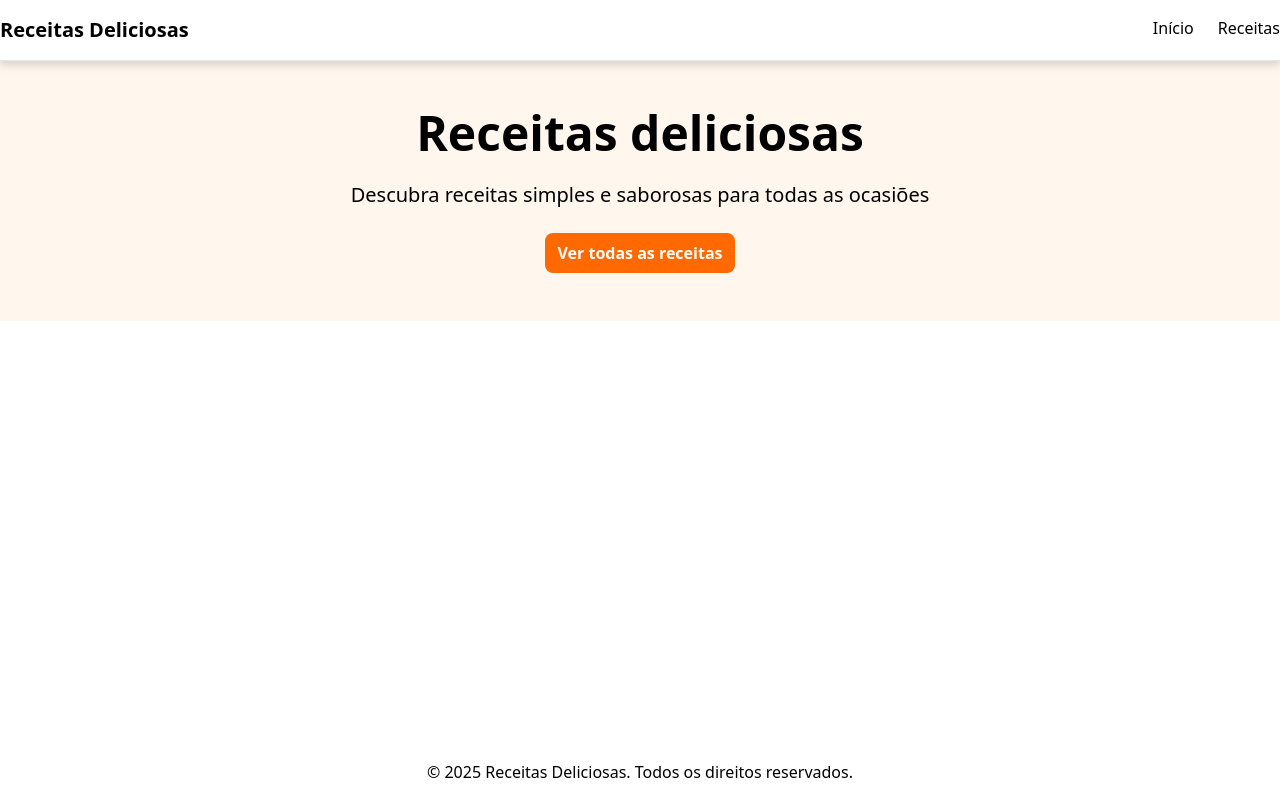
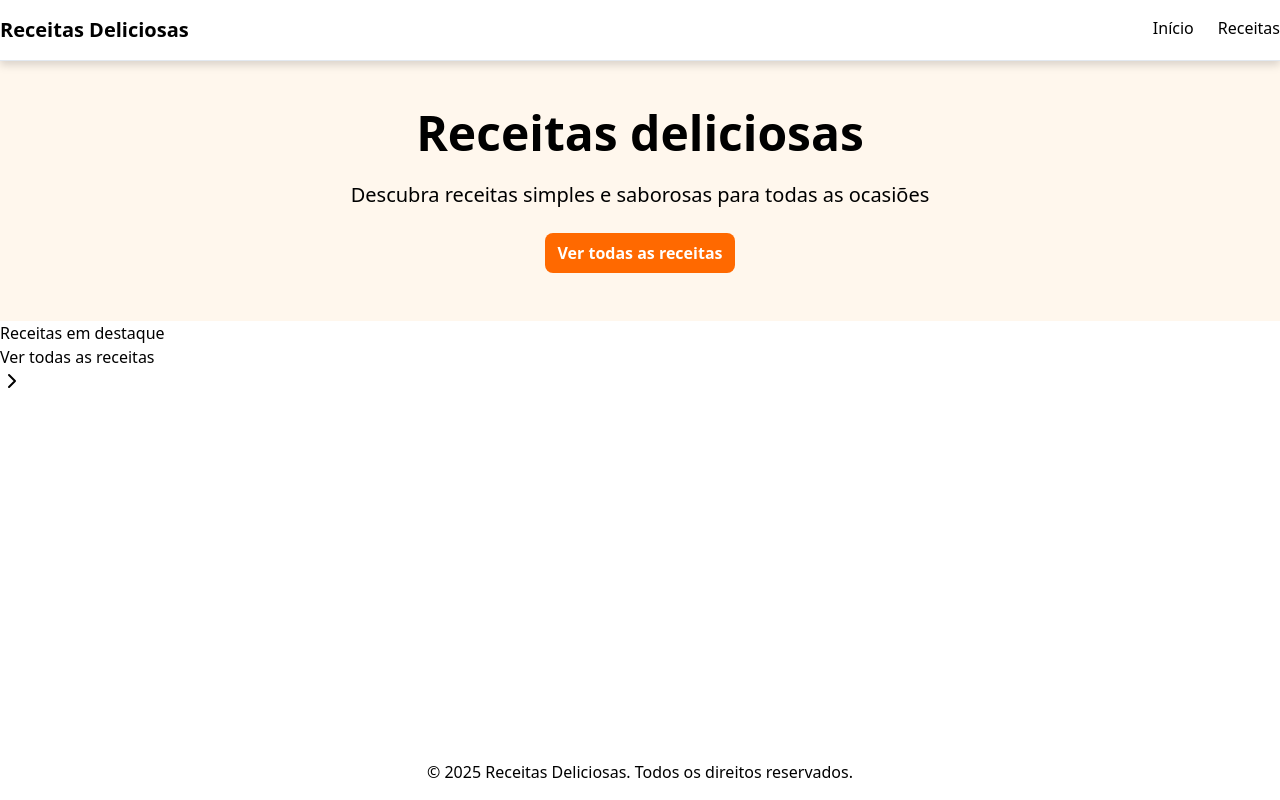
Before and after one commit to cavicf/Receitas-CapacitacaoByron, a Next.js app: page / in a window 1280 px wide. Built offline with nearby package versions, Linux system fonts and the light colour scheme.

Commit message:
feat: estrutura da secao receitas em destaque

```diff
--- a/src/app/page.tsx
+++ b/src/app/page.tsx
@@ -1,3 +1,4 @@
+import { ChevronRight } from "lucide-react";
 import Link from "next/link";
 
 export default function Home() {
@@ -10,6 +11,17 @@
             <Link className="bg-orange-500 text-white font-bold rounded-lg px-3 py-2 hover:scale-105 transition-all" href='/receitas'>Ver todas as receitas</Link>
           </div>
         </section>
+
+        <section>
+          <div className="container mx-auto">
+            <h2>Receitas em destaque</h2>
+            {/*cards de receita*/}
+            <Link href=''>
+              Ver todas as receitas
+              <ChevronRight/>
+            </Link>
+          </div>
+        </section>
     </main>
   );
 }
```
Also changed, not shown: package.json (+6 -5 lines), 1 other file (tests, documents, lock files or other folders).
